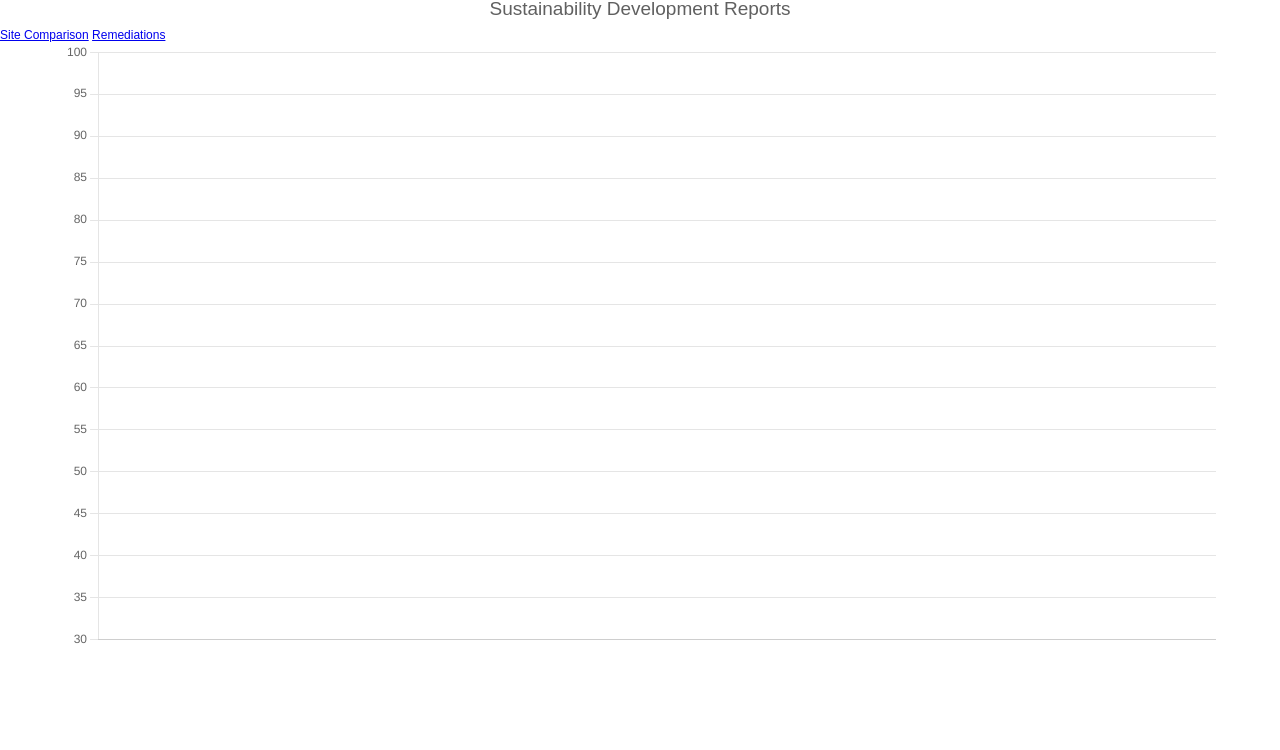
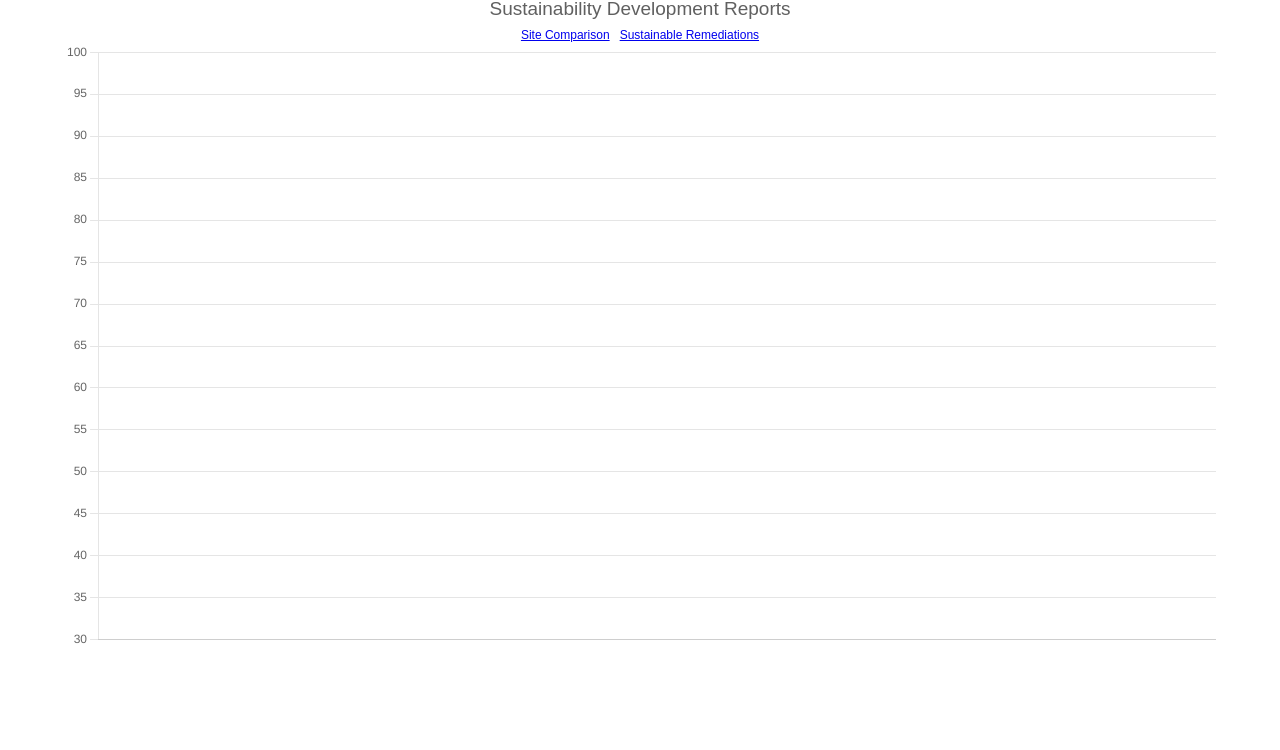
Before and after one commit to con-schy1/Globemallow, a browser extension: page options.html in a window 1280 px wide. Shown: the part 50-800 px from the top of the page. Drawn offline with Linux system fonts and the light colour scheme.

Commit message:
chartChanges

```diff
--- a/myscripts.js
+++ b/myscripts.js
@@ -168,15 +168,12 @@ function listSiteInfo(name, notLL, emptySrc, format) {
   });
 
 //Connor Try / Catch
-//try{
 try{
+
   notLL.forEach(z => {
     if (z && z != "") siteImageList.innerHTML += `<li>${z}</li>`;
   });
-}
-    catch (e){
-        console.log(11);
-    }
+
   emptySrc.forEach(z => {
     if (z && z != "") siteFrameList.innerHTML += `<li>${z}</li>`;
   });
@@ -188,10 +185,10 @@ requestDiv.appendChild(clone);
 
 
 
-//}
-    //catch(e){
+}
+    catch(e){
 
-    //}
+    }
 
 
 }
--- a/options.html
+++ b/options.html
@@ -23,7 +23,7 @@
 
 <div id='menuBar'>
 <a id='siteOver' href="#Home">Site Comparison</a>
-<a id='requests' href="#Requests">Remediations </a>
+<a id='requests' href="#Requests">Sustainable Remediations</a>
 
 </div>
 
@@ -54,7 +54,7 @@
       <ul class="site-frame-list"></ul>
     </section>
     <section class="list-sections">
-      <h4>Images not in good format:</h4>
+      <h4>Not Sustainable Image Format:</h4>
       <ul class="site-format-list"></ul>
     </section>
   </div>
--- a/stylesheet.css
+++ b/stylesheet.css
@@ -74,14 +74,22 @@ body {
 
 }
 
-/* changes below -harshit max-inline-size used to be 100%*/
+#menuBar{
+    display: flex;
+    width: 100%;
+    justify-content: center;
+}
+
+#requests{
+    margin-left: 10px;
+}
+
+/* max-inline-size used to be 100%*/
 canvas {
   max-inline-size: 90% !important;
   block-size: 90% !important;
   margin-left: 5%;
 }
-
-/*Changes to the design by Harshit*/
 
 #requestDiv {
   padding-inline: 10px;
```
Also changed, not shown: performance.js (+9 -1 lines).
